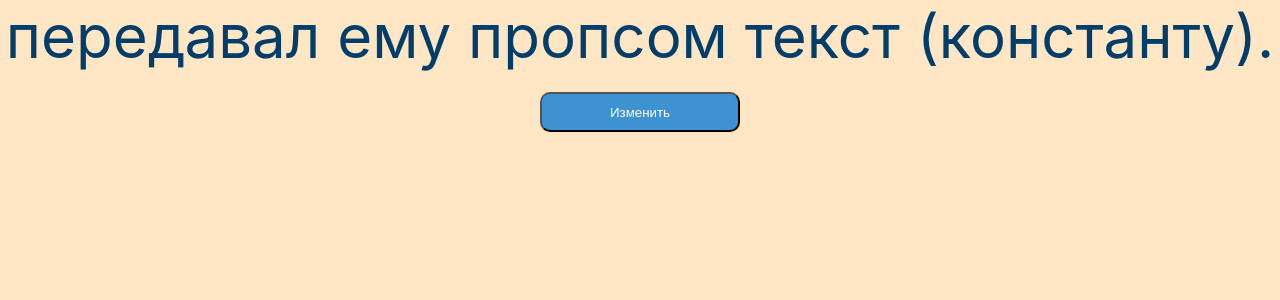
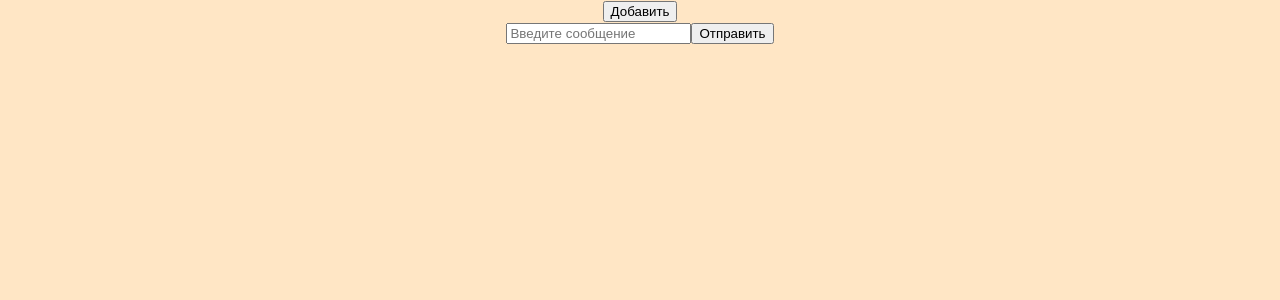
Before and after one commit to kihhmaster/React, a React (Create React App) app in the folder lesson_1/: page / in a window 1280 px wide. Shown: the top 300 px of the page. Built offline with nearby package versions, Linux system fonts and the light colour scheme.

Commit message:
lesson_2 finish

```diff
--- a/lesson_1/src/App.js
+++ b/lesson_1/src/App.js
@@ -1,12 +1,72 @@
 import './App.css';
-import Message from './Message.js';
+// import Message from './Message.js';
+import React, {useEffect, useState} from 'react';
+import { useUsers } from './hooks/useUsers';
+import { EnterMessage } from './components/EnterMessage'
+const UserList = (props) => {
+  const [users, {addUser, removeUser}] = useUsers();
 
-const App = (props) => {
-	const text = "передавал ему пропсом текст (константу)."
+  useEffect(() => {
+    console.log('update users', users);
 
-	return <div className='App'>
-		<Message text={text}/>
-	</div>
+    props.onChange(users);
+
+  }, [users])
+
+	useEffect(() => {
+    if (users.length === 0) {
+      return;
+    }
+
+    const timerId = setTimeout(() => {
+      console.log('removed -> ', users[0].name)
+      removeUser(users[0].name)()
+    }, 2000);
+
+    return () => {
+      clearTimeout(timerId);
+    }
+  }, [users])
+
+  return <div>
+    <button onClick={addUser}>
+      Добавить
+    </button>
+    <div>
+      {
+        users.map((item) => <div>{item.name}
+          <button onClick={removeUser(item.name)}>-</button>
+        </div>)
+      }
+    </div>
+  </div>
 }
 
+function App(props) {
+  const [state, setState] = useState([])
+
+  useEffect(() => {
+    console.log('update');
+  })
+
+  useEffect(() => {
+    console.log('mount');
+  }, [])
+
+  useEffect(() => {
+    console.log('update state', state);
+  }, [state])
+
+  return (
+    <div className="App">
+      <UserList
+        onChange={(users) => {
+          console.log('onChange', users);
+          setState(users);
+        }}
+      />
+			<EnterMessage/>
+    </div>
+  );
+}
 export default App;
--- /dev/null
+++ b/lesson_1/src/components/EnterMessage.js
@@ -0,0 +1,64 @@
+import { useState, useEffect} from "react";
+
+export const EnterMessage = () => {
+	const [mesageList, setMessageList] = useState([]);
+	const [inputValue, setInputValue] = useState("");
+
+
+	const onChangeInputvalue = (event) => {
+		setInputValue(event.target.value)
+	}
+
+	const resetForm = ()=>{
+		setInputValue("");
+	}
+
+
+
+	const sendMessage = (author, value) => {
+		const newMesageList = [...mesageList]
+		const newMesage = {
+			author,
+			value
+		}
+		newMesageList.push(newMesage);
+		setMessageList(newMesageList)
+	}
+
+	const onSubmitMassage = (event) => {
+		event.preventDefault();
+		if(inputValue === "") {
+			return;
+		}
+		sendMessage("user", inputValue);
+		resetForm();
+	}
+
+	useEffect(()=>{
+		if (mesageList.length === 0) {
+			return;
+		}
+		const lastMasseg = mesageList[mesageList.length -1]
+		if (lastMasseg.author === "bot") {
+			return;
+		}
+
+		sendMessage("bot", "авто ответ");
+	},[mesageList])
+
+	return <div>
+		<form onSubmit={onSubmitMassage}>
+			<input
+			onChange={onChangeInputvalue}
+			placeholder="Введите сообщение"
+			></input>
+			<button>Отправить</button>
+		</form>
+		<div>
+
+			{
+				mesageList.map((item, index)=> <div key={index}>{item.author}---{item.value}</div>)
+			}
+		</div>
+	</div>
+}
--- /dev/null
+++ b/lesson_1/src/hooks/useUsers.js
@@ -0,0 +1,41 @@
+import {useCallback, useState} from "react"
+
+export const useUsers = () => {
+	const [users, setUsers] = useState([])
+
+	// const addUser = () => {
+	// 	const copyUsers = [...users]
+	// 	copyUsers.push({
+	// 		name: `username_${users.length}`
+	// 	})
+	// 	setUsers(copyUsers)
+	// }
+
+	//  const removeUser = useCallback((name) => () =>{
+// 	  const copyUsers = users.filter((item) => item.name !== name);
+// 		setUsers(copyUsers);
+// 	}, [users])
+	const addUser = useCallback(() => {
+		setUsers((state) => {
+			const copyUsers = [...state]
+			copyUsers.push({
+			name: `username_${state.length}`
+			})
+			return copyUsers;
+		})
+	}, [])
+
+	const removeUser = useCallback((name) => () => {
+		setUsers((state) =>{
+			return state.filter((item) => item.name !== name);
+		})
+	}, [])
+	return [
+		users,
+		{
+			addUser,
+			removeUser
+		}
+	]
+
+}
```
